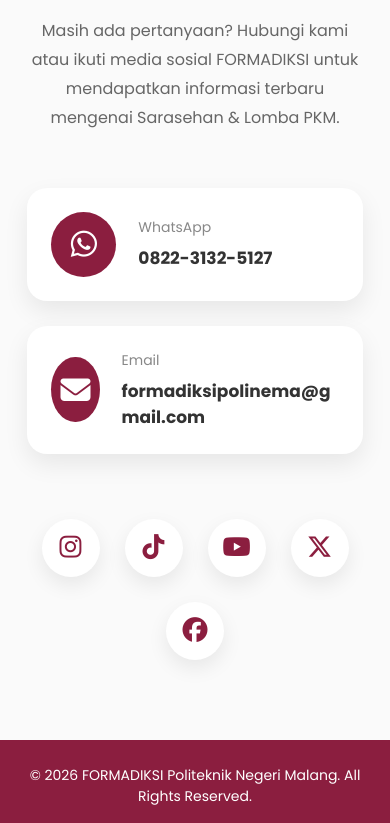
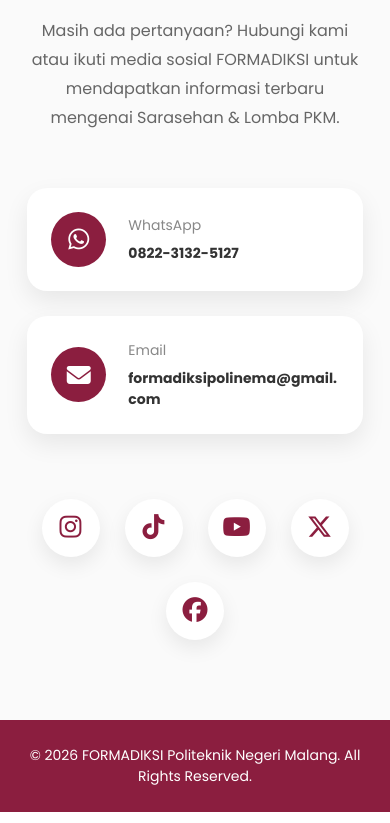
Before and after one commit to forslowkey/SARASEHAN-PKM, a plain HTML site: page index.html in a window 390 px wide. Shown: the part 11177-12000 px from the top of the page. Drawn offline with Linux system fonts and the light colour scheme.

Commit message:
Update style.css

```diff
--- a/style.css
+++ b/style.css
@@ -1321,3 +1321,62 @@ footer p{
     }
 
 }
+/* FIX ICON CONTACT DI MOBILE */
+
+@media screen and (max-width: 768px){
+
+    .main-contact-card{
+
+        display:flex;
+
+        align-items:center;
+
+        width:100%;
+
+        min-width:0;
+
+    }
+
+    .main-contact-card i{
+
+        width:55px !important;
+
+        min-width:55px !important;
+
+        height:55px !important;
+
+        min-height:55px !important;
+
+        flex:0 0 55px !important;
+
+        display:flex;
+
+        align-items:center;
+
+        justify-content:center;
+
+        border-radius:50%;
+
+        font-size:24px;
+
+    }
+
+    .main-contact-card div{
+
+        min-width:0;
+
+        flex:1;
+
+    }
+
+    .main-contact-card strong{
+
+        display:block;
+
+        font-size:14px;
+
+        word-break:break-word;
+
+    }
+
+}
```
